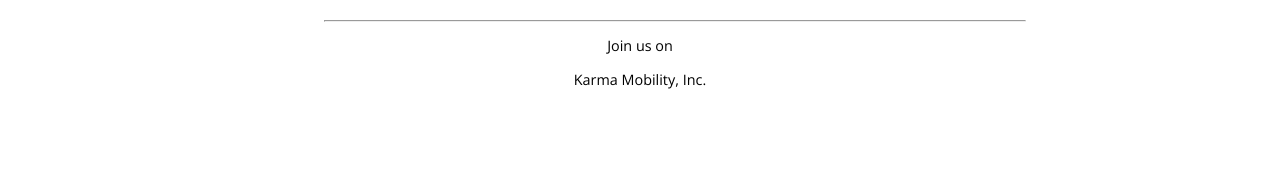
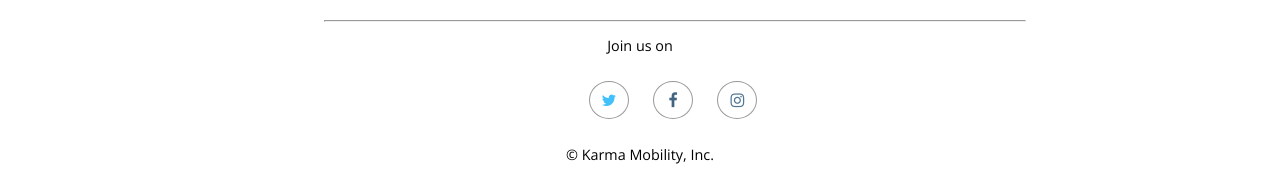
Before and after one commit to dtkeppler/karma-refactor, a plain HTML site: page index.html in a window 1280 px wide. Shown: the part 1300-1476 px from the top of the page. Before the commit the page ends 1403 px from the top, so only its background shows below. Drawn offline with nearby package versions, Linux system fonts and the light colour scheme.

Commit message:
add and style social media icons in footer

```diff
--- a/css/style.css
+++ b/css/style.css
@@ -150,3 +150,41 @@ hr {
 	margin-left: 316px;
 	margin-right: 316px;
 }
+
+.contact li {
+	list-style: none;
+	display: block;
+	margin-right: auto;
+	margin-left: auto;
+	margin: 10px;
+	display: inline-flex;
+}
+
+.social-icons {
+	width: 190px;
+	padding-left: 571px;
+	padding-right: 572px;
+}
+
+.fa-twitter,
+.fa-facebook,
+.fa-instagram {
+	display: block;
+	padding: 10px;
+	width: 18px;
+	border-radius: 100%;
+	text-align: center;
+	border: solid 1px #999999;
+}
+
+.fa-twitter {
+	color: #42C0FB;
+}
+
+.fa-facebook {
+	color: #42647F;
+}
+
+.fa-instagram {
+	color: #517693;
+}
--- a/index.html
+++ b/index.html
@@ -5,6 +5,7 @@
 		<title>Karma</title>
 		<link rel="stylesheet" href="css/style.css">
 		<link href='https://fonts.googleapis.com/css?family=Open+Sans:400,300' rel='stylesheet' type='text/css'>
+		<link rel="stylesheet" href="https://maxcdn.bootstrapcdn.com/font-awesome/4.5.0/css/font-awesome.min.css">
 	</head>
 	<body>
 
@@ -53,7 +54,20 @@
 		<footer class="contact">
 			<hr>
 			<p>Join us on</p>
-			<p>Karma Mobility, Inc.</p>
+			<div class="social">
+				<ul class="social-icons">
+					<li class="icon-twitter">
+						<i class="fa fa-twitter"></i>
+					</li>
+					<li class="icon-facebook">
+						<i class="fa fa-facebook"></i>
+					</li>
+					<li class="icon-instagram">
+						<i class="fa fa-instagram"></i>
+					</li>
+				</ul>
+			</div>
+			<p>&copy Karma Mobility, Inc.</p>
 		</footer>
 	</body>
 </html>
```
